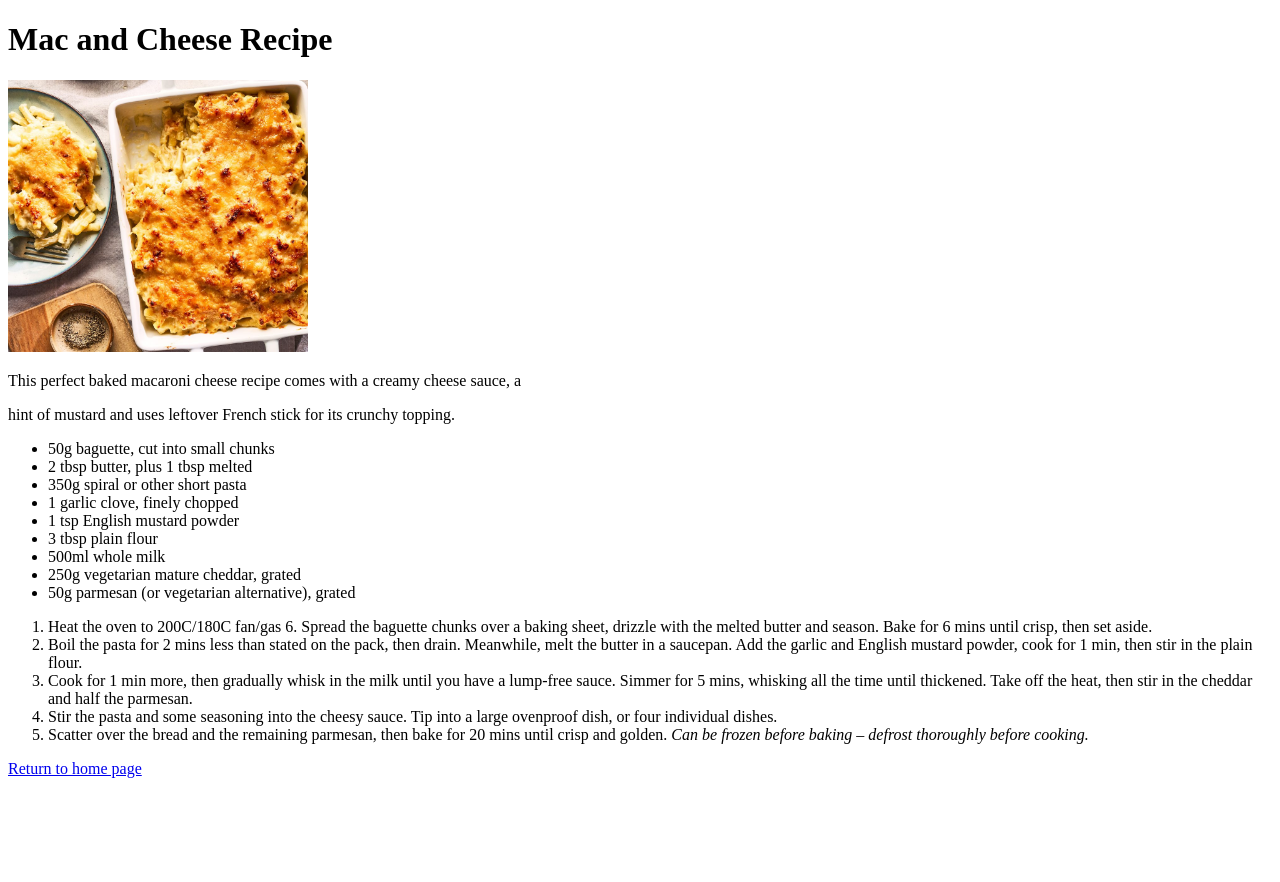
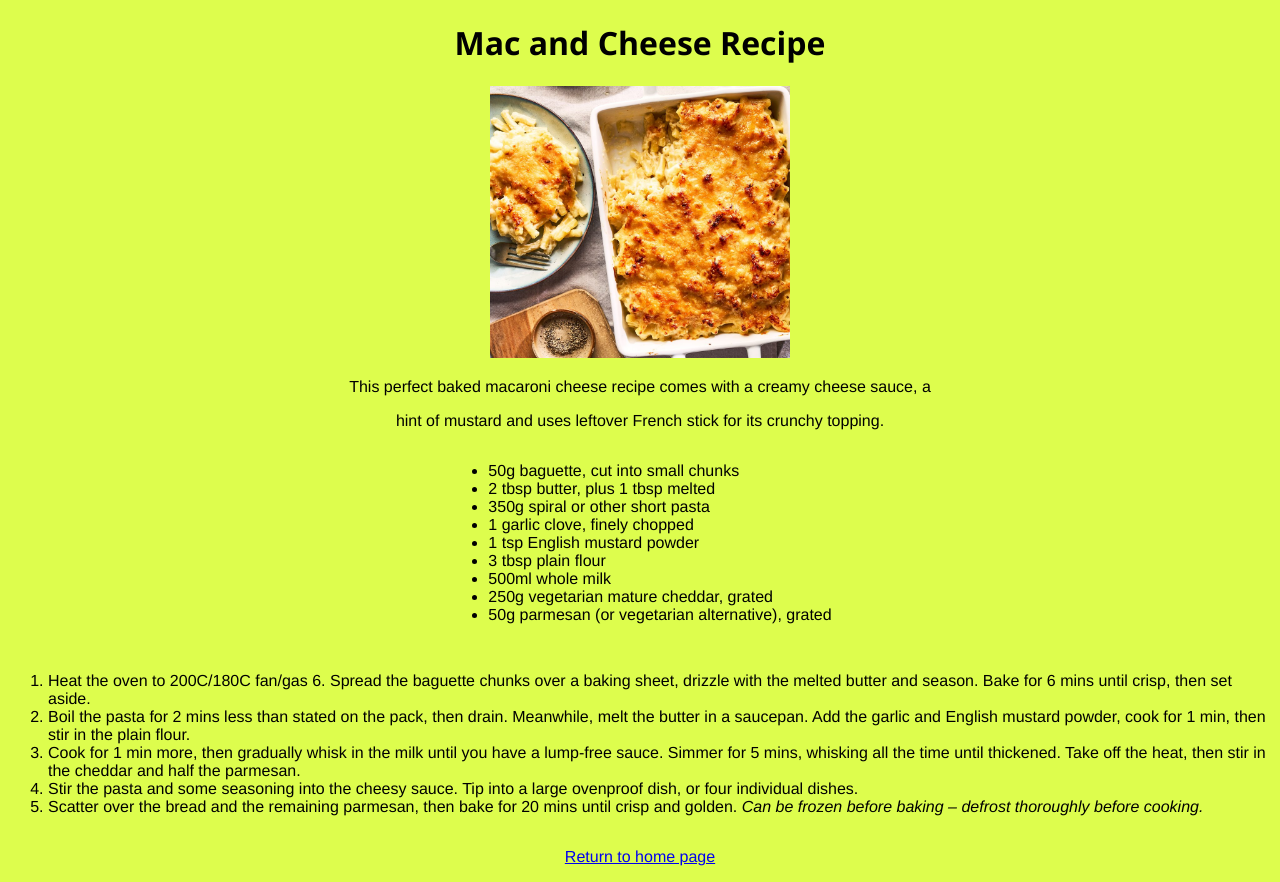
Before and after one commit to MAinanshe/odin-recipes, a plain HTML site: page recipes/mac-and-cheese.html in a window 1280 px wide. Before the commit the page ends 800 px from the top, so only its background shows below. Drawn offline with Linux system fonts and the light colour scheme.

Commit message:
Style mac-and-cheese page

```diff
--- a/css/mac-styles.css
+++ b/css/mac-styles.css
@@ -0,0 +1,17 @@
+h1#heading {
+    font-family: 'Segoe UI', Tahoma, Geneva, Verdana, sans-serif;
+
+}
+
+body.container {
+    text-align: center;
+    background-color: rgb(221, 253, 77);
+}
+* {
+    font-family: 'Franklin Gothic Medium', 'Arial Narrow', Arial, sans-serif;
+}
+
+.ul-list,.ol-list {
+    display: inline-block;
+    text-align: left;
+}
--- a/css/martini-styles.css
+++ b/css/martini-styles.css
@@ -0,0 +1,3 @@
+* {
+    text-align: center;
+}
--- a/recipes/mac-and-cheese.html
+++ b/recipes/mac-and-cheese.html
@@ -2,11 +2,12 @@
 <html lang="en">
     <head>
         <meta charset="UTF-8">
+        <link rel="stylesheet" href="../css/mac-styles.css">
         <title>Mac and Cheese</title>
     </head>
 
-    <body>
-        <h1>Mac and Cheese Recipe</h1>
+    <body class="container">
+        <h1 id="heading">Mac and Cheese Recipe</h1>
         <img src="../img/mac-and-cheese.jpg" alt="Macaroni cheese" width="300">
 
          <!-- Recipe description -->
@@ -16,7 +17,7 @@
 
          <!-- Recipe ingredients -->
 
-         <ul>
+         <ul class="ul-list">
             <li>50g baguette, cut into small chunks</li>
             <li>2 tbsp butter, plus 1 tbsp melted</li>
             <li>350g spiral or other short pasta</li>
@@ -29,14 +30,14 @@
          </ul>
 
          <!-- Steps to complete recipe -->
-
-         <ol>
+         <p></p>
+         <ol class="ol-list">
             <li>Heat the oven to 200C/180C fan/gas 6. Spread the baguette chunks over a baking sheet, drizzle with the melted butter and season. Bake for 6 mins until crisp, then set aside.</li>
             <li>Boil the pasta for 2 mins less than stated on the pack, then drain. Meanwhile, melt the butter in a saucepan. Add the garlic and English mustard powder, cook for 1 min, then stir in the plain flour.</li>
             <li>Cook for 1 min more, then gradually whisk in the milk until you have a lump-free sauce. Simmer for 5 mins, whisking all the time until thickened. Take off the heat, then stir in the cheddar and half the parmesan.</li>
             <li>Stir the pasta and some seasoning into the cheesy sauce. Tip into a large ovenproof dish, or four individual dishes.</li>
             <li>Scatter over the bread and the remaining parmesan, then bake for 20 mins until crisp and golden. <em>Can be frozen before baking &ndash; defrost thoroughly before cooking.</em></li>
          </ol>
-         <a href="../index.html">Return to home page</a>
+         <p><a href="../index.html">Return to home page</a></p>
     </body>
 </html>
```
